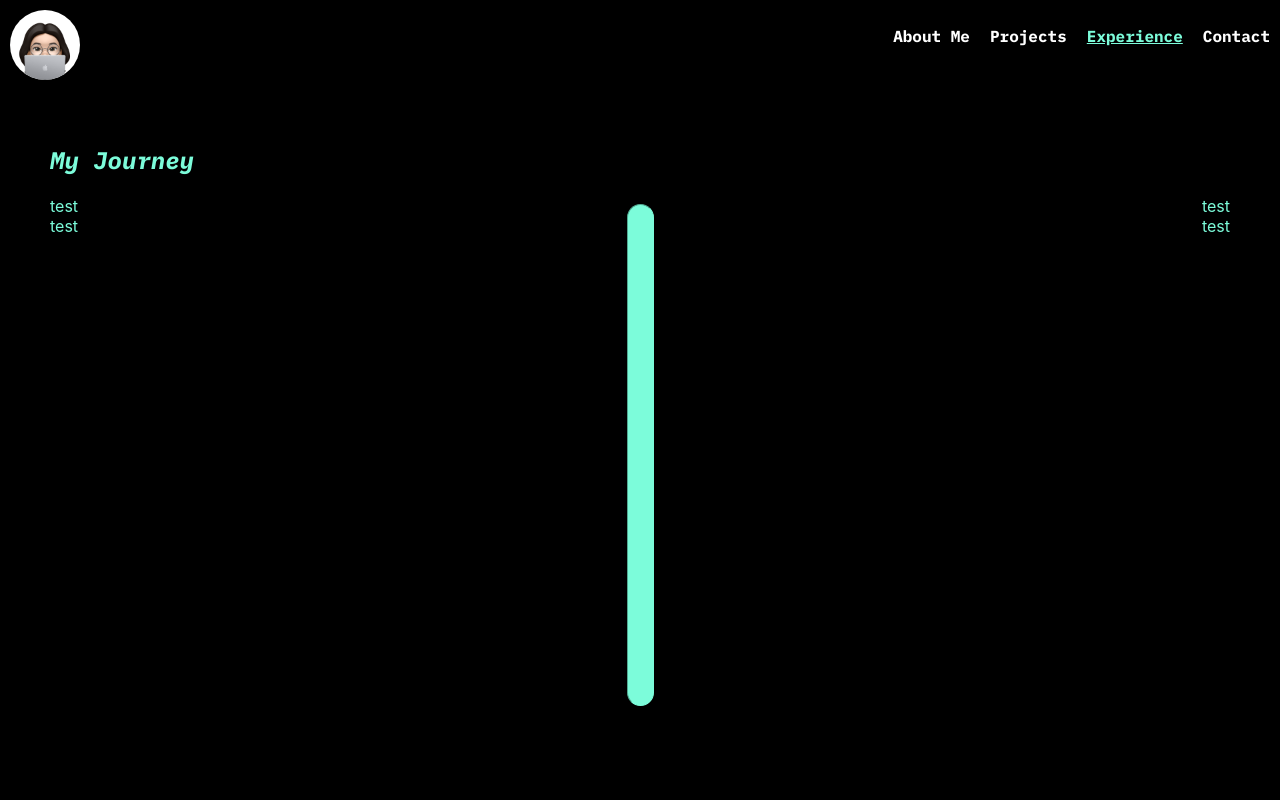
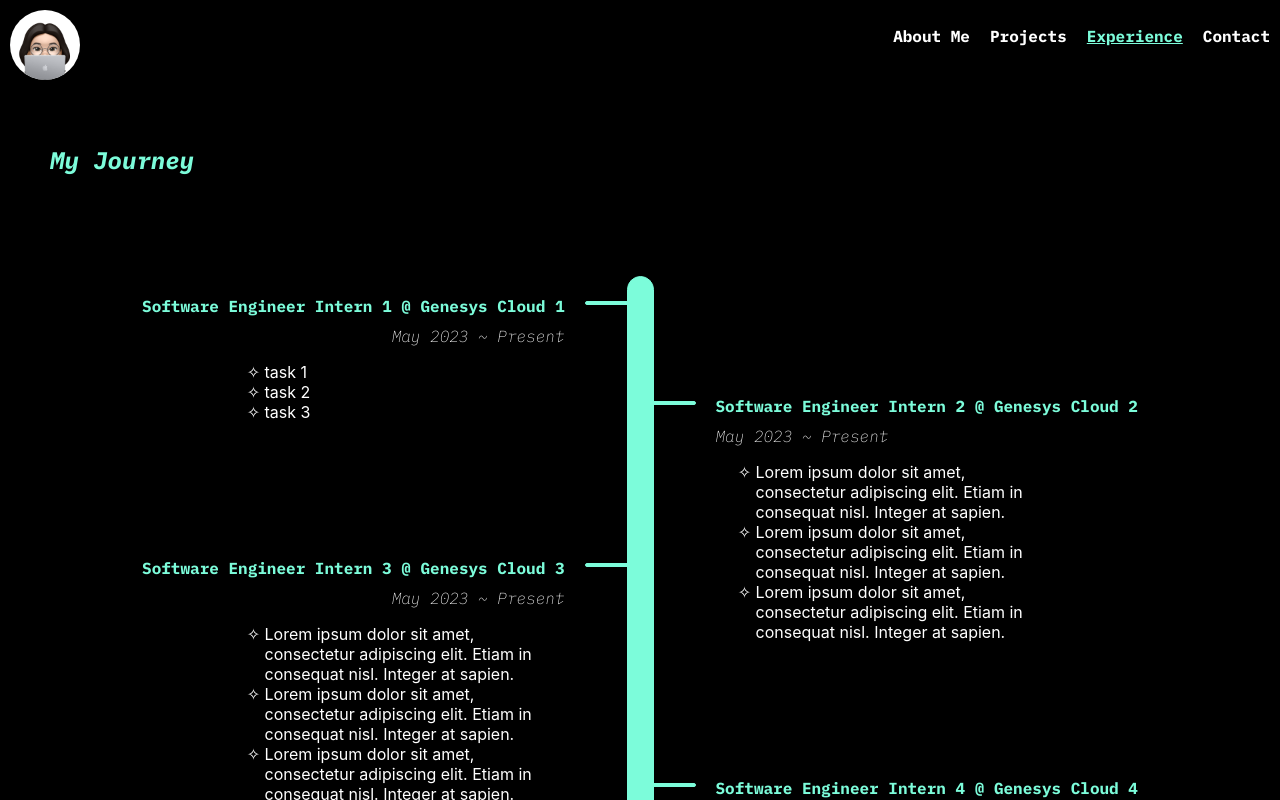
Before and after one commit to eun-chae-s/eun-chae-s.github.io, a React (Create React App) app: page /experience in a window 1280 px wide. Shown: the top 800 px of the page. Built offline with nearby package versions, Linux system fonts and the light colour scheme; a web font is replaced by a local one.

Commit message:
finalize the position of timeline and items

```diff
--- a/src/components/ExperienceItem.js
+++ b/src/components/ExperienceItem.js
@@ -1,11 +1,20 @@
 import React from "react";
+import "../css/ExperienceItem.css";
 
-export default function ExperienceItem() {
+export default function ExperienceItem({ item, direction }) {
   return (
-    <div className="experience-item">
-      <div className="position">test</div>
-      <div className="duration"></div>
-      <div className="description">{/* bullet point */}</div>
+    <div className={"experience-item-" + direction}>
+      <div className="position">
+        {item.position} @ {item.place}
+      </div>
+      <div className="duration">
+        {item.start} ~ {item.end}
+      </div>
+      <ul className="description">
+        {item.description.map((task) => (
+          <li>{task}</li>
+        ))}
+      </ul>
     </div>
   );
 }
--- a/src/css/Experience.css
+++ b/src/css/Experience.css
@@ -11,14 +11,50 @@
 }
 
 .experience-content {
+  margin-top: 100px;
   display: flex;
   flex-direction: row;
+  justify-content: center;
+}
+
+.left-box {
+  display: flex;
+  flex-direction: row;
+  margin-right: -10px;
+}
+
+.right-box {
+  display: flex;
+  flex-direction: row;
+  margin-left: -10px;
+}
+
+.line {
+  width: 50px;
+  height: 2px;
+  border: 1px solid #7cfcda;
+  background-color: #7cfcda;
+  border-radius: 20px;
+  position: relative;
+  top: 25px;
+  margin: 0px;
+}
+
+.experience-left {
+  margin-right: 0px;
+}
+
+.experience-right {
+  margin-left: 0px;
+  margin-top: 100px;
 }
 
 .timeline {
   width: 25px;
-  height: 500px;
+  flex-shrink: 0;
+  height: 130vh;
   background-color: #7cfcda;
+  border: 1px solid #7cfcda;
   border-radius: 20px;
-  border-color: #7cfcda;
+  margin: 0;
 }
--- /dev/null
+++ b/src/css/ExperienceItem.css
@@ -0,0 +1,36 @@
+.experience-item-left,
+.experience-item-right {
+  margin: 20px;
+  margin-bottom: 100px;
+  display: inline-block;
+  max-width: 500px;
+}
+
+.experience-item-left {
+  text-align: end;
+}
+
+.position {
+  font-family: "IBM Plex Mono", monospace;
+  font-weight: 700;
+  margin-bottom: 10px;
+  display: inline-block;
+}
+
+.duration {
+  font-family: "IBM Plex Mono", monospace;
+  font-weight: 200;
+  font-style: italic;
+  color: white;
+}
+
+.description {
+  text-align: left;
+  list-style-type: "✧ ";
+  color: white;
+  width: 300px;
+}
+
+.experience-item-left .description {
+  float: right;
+}
--- a/src/data/experience.json
+++ b/src/data/experience.json
@@ -1,32 +1,58 @@
 {
   "entities": [
     {
-      "place": "Genesys Cloud",
-      "position": "Software Engineer Intern",
+      "place": "Genesys Cloud 1",
+      "position": "Software Engineer Intern 1",
       "start": "May 2023",
       "end": "Present",
       "description": ["task 1", "task 2", "task 3"]
     },
     {
-      "place": "Genesys Cloud",
-      "position": "Software Engineer Intern",
+      "place": "Genesys Cloud 2",
+      "position": "Software Engineer Intern 2",
+      "start": "May 2023",
+      "end": "Present",
+      "description": [
+        "Lorem ipsum dolor sit amet, consectetur adipiscing elit. Etiam in consequat nisl. Integer at sapien.",
+        "Lorem ipsum dolor sit amet, consectetur adipiscing elit. Etiam in consequat nisl. Integer at sapien.",
+        "Lorem ipsum dolor sit amet, consectetur adipiscing elit. Etiam in consequat nisl. Integer at sapien."
+      ]
+    },
+    {
+      "place": "Genesys Cloud 3",
+      "position": "Software Engineer Intern 3",
+      "start": "May 2023",
+      "end": "Present",
+      "description": [
+        "Lorem ipsum dolor sit amet, consectetur adipiscing elit. Etiam in consequat nisl. Integer at sapien.",
+        "Lorem ipsum dolor sit amet, consectetur adipiscing elit. Etiam in consequat nisl. Integer at sapien.",
+        "Lorem ipsum dolor sit amet, consectetur adipiscing elit. Etiam in consequat nisl. Integer at sapien."
+      ]
+    },
+    {
+      "place": "Genesys Cloud 4",
+      "position": "Software Engineer Intern 4",
       "start": "May 2023",
       "end": "Present",
       "description": ["task 1", "task 2", "task 3"]
     },
     {
-      "place": "Genesys Cloud",
-      "position": "Software Engineer Intern",
+      "place": "Genesys Cloud 5",
+      "position": "Software Engineer Intern 5",
       "start": "May 2023",
       "end": "Present",
       "description": ["task 1", "task 2", "task 3"]
     },
     {
-      "place": "Genesys Cloud",
-      "position": "Software Engineer Intern",
+      "place": "Genesys Cloud 6",
+      "position": "Software Engineer Intern 6",
       "start": "May 2023",
       "end": "Present",
-      "description": ["task 1", "task 2", "task 3"]
+      "description": [
+        "Lorem ipsum dolor sit amet, consectetur adipiscing elit. Etiam in consequat nisl. Integer at sapien.",
+        "Lorem ipsum dolor sit amet, consectetur adipiscing elit. Etiam in consequat nisl. Integer at sapien.",
+        "Lorem ipsum dolor sit amet, consectetur adipiscing elit. Etiam in consequat nisl. Integer at sapien."
+      ]
     }
   ]
 }
--- a/src/pages/Experience.js
+++ b/src/pages/Experience.js
@@ -13,13 +13,27 @@
         <div className="experience-content">
           <div className="experience-left">
             {experience.entities.map((item, index) => {
-              return index % 2 === 0 ? <ExperienceItem /> : <></>;
+              return index % 2 === 0 ? (
+                <div className="left-box">
+                  <ExperienceItem item={item} direction="left" />
+                  <hr className="line"></hr>
+                </div>
+              ) : (
+                <></>
+              );
             })}
           </div>
-          <hr className="timeline"></hr>
+          <div className="timeline"></div>
           <div className="experience-right">
             {experience.entities.map((item, index) => {
-              return index % 2 !== 0 ? <ExperienceItem /> : <></>;
+              return index % 2 !== 0 ? (
+                <div className="right-box">
+                  <hr className="line"></hr>
+                  <ExperienceItem item={item} direction="right" />
+                </div>
+              ) : (
+                <></>
+              );
             })}
           </div>
         </div>
```
